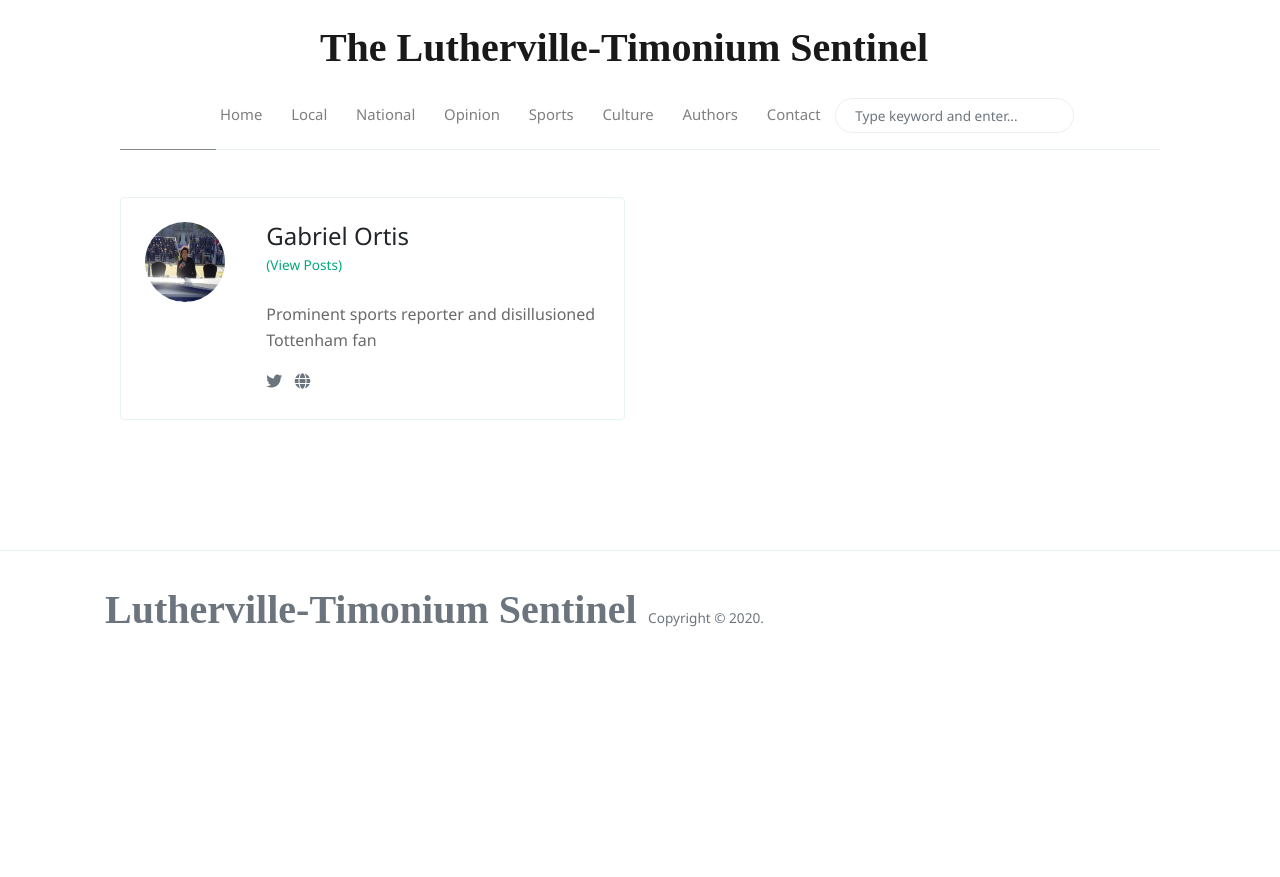
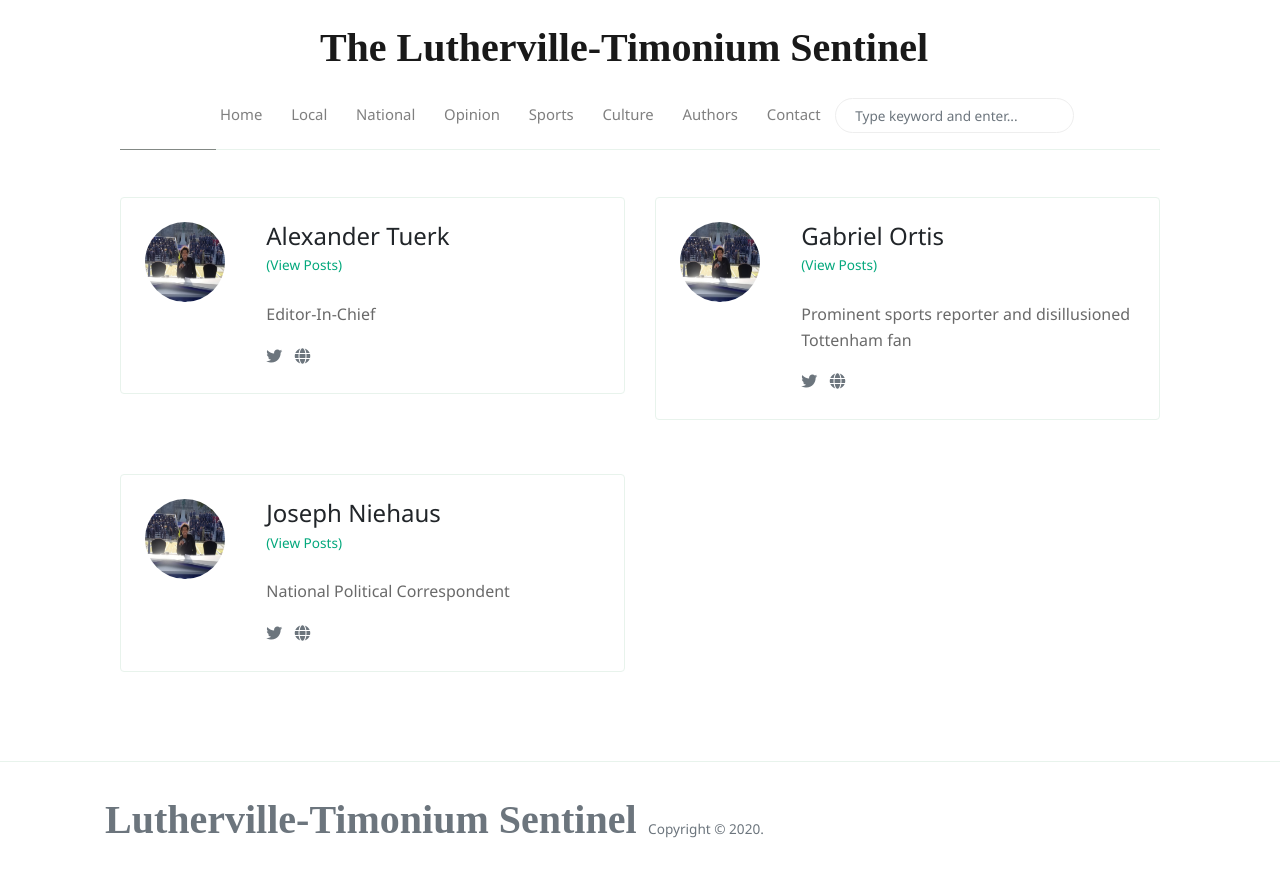
Before and after one commit to connormcdxc/The-LT-Sentinel, a Jekyll site: the page built from _pages/authors-list.html, in a window 1280 px wide. Shown: the top 877 px of the page. Built offline with Jekyll 4.4.1, drawn with Linux system fonts in a browser that asks for light colours; nearby versions of some CDN libraries; some web fonts are replaced.

Commit message:
Update _config.yml

```diff
--- a/_config.yml
+++ b/_config.yml
@@ -21,6 +21,15 @@ plugins:
 
 authors:
 
+   alex:
+      name:           Alexander Tuerk
+      site:           http://theltsentinel.com
+      avatar:         assets/images/gabe-profile.jpg
+      bio:            "Editor-In-Chief"
+      email:          ajtuerk@gmail.com
+      twitter:
+
+
    gabe:
       name:           Gabriel Ortis
       site:           http://theltsentinel.com
@@ -28,6 +37,15 @@ authors:
       bio:            "Prominent sports reporter and disillusioned Tottenham fan"
       email:          gabeortis@gmail.com
       twitter:
+
+   joe:
+      name:           Joseph Niehaus
+      site:           http://theltsentinel.com
+      avatar:         assets/images/gabe-profile.jpg
+      bio:            "National Political Correspondent"
+      email:          joe.niehaus98@gmail.com
+      twitter:
+
 
 # Defaults
 defaults:
```
